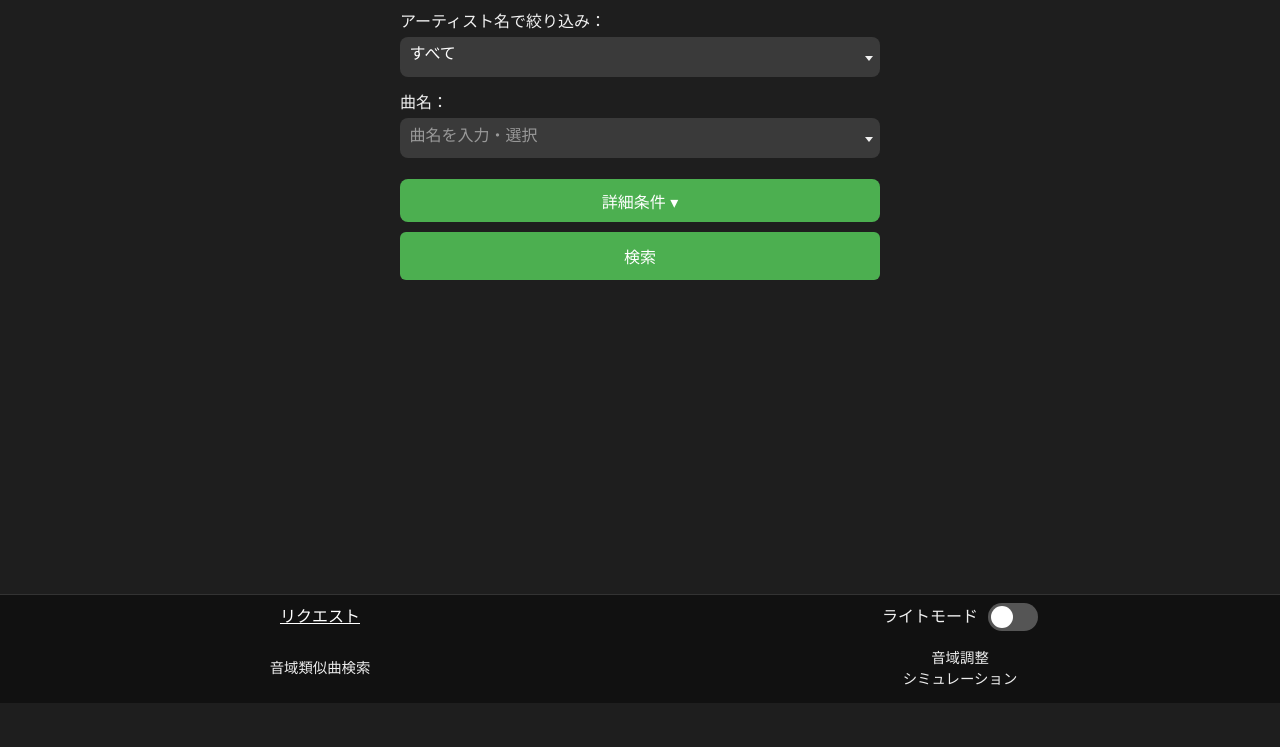
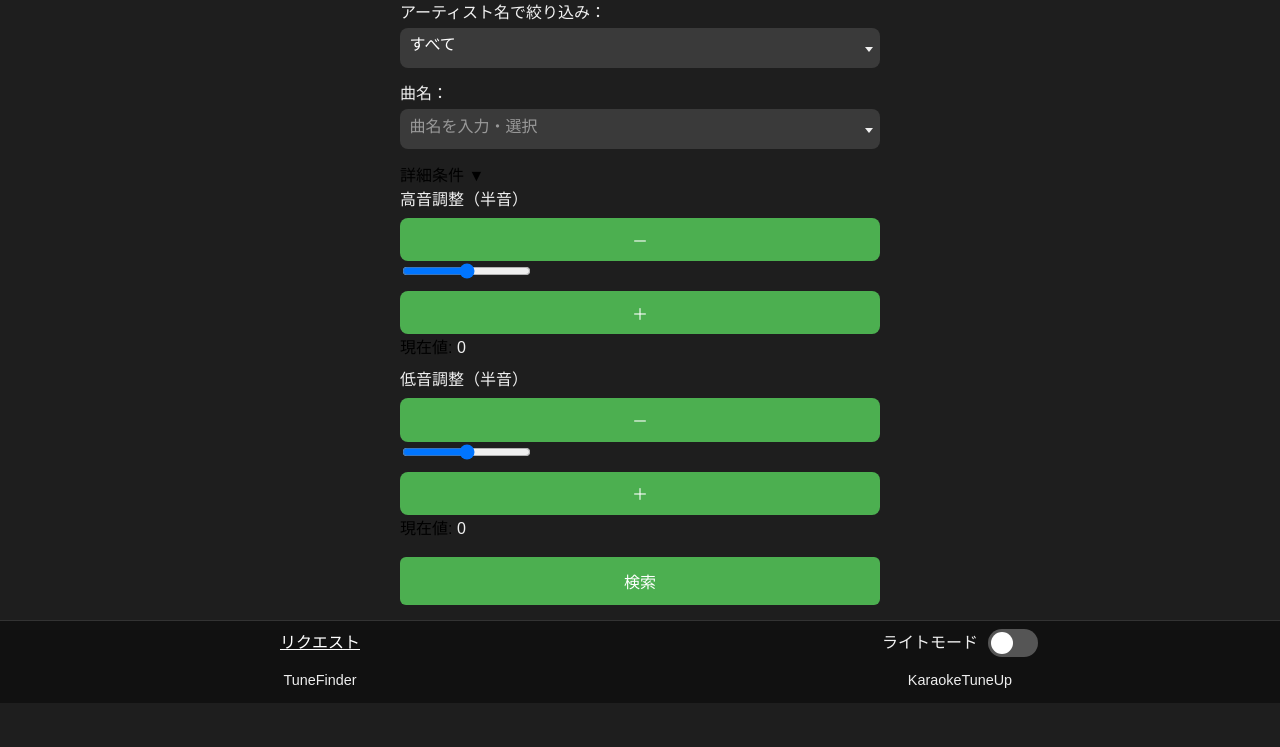
Before and after one commit to zerofeido/karaoke, a website with bundled scripts: page index.html in a window 1280 px wide. Shown: the part 97-844 px from the top of the page. Before the commit the page ends 800 px from the top, so only its background shows below. Built offline with nearby package versions, Linux system fonts and the light colour scheme.

Commit message:
Update index.html
スライダーに変更

```diff
--- a/index.html
+++ b/index.html
@@ -29,7 +29,7 @@
   </head>
   <body>
     <div class="container">
-      <h1>音域類似曲検索</h1>
+      <h1>TuneFinder</h1>
 
       <section class="form-group">
         <div class="form-group">
@@ -43,51 +43,55 @@
         </div>
 
         <!-- 詳細条件トグルボタン -->
-        <button id="toggleDetail">詳細条件 ▾</button>
-
-        <!-- 補正オプション（折りたたみ） -->
-        <div class="adjust-section">
+        <div class="accordion">
+          <div class="accordion-header">詳細条件 ▼</div>
+          <div class="accordion-content index-accordion">
             <!-- 上限補正 -->
             <div class="adjust-row">
-            <label for="maxAdjust"
-              >高音が出しやすい時はプラス（＋）<br />出しづらい時はマイナス（－）</label
-            >
-            <div class="adjust-controls">
+              <label for="maxAdjust">高音調整（半音）</label>
+              <div class="slider-container">
                 <button class="step-btn" data-target="maxAdjust" data-diff="-1">
                   －
                 </button>
                 <input
-                type="number"
+                  type="range"
                   id="maxAdjust"
-                class="adjust-input"
+                  min="-12"
+                  max="12"
+                  step="1"
                   value="0"
-                readonly
                 />
                 <button class="step-btn" data-target="maxAdjust" data-diff="1">
                   ＋
                 </button>
               </div>
+              <div class="current-value">
+                現在値: <span id="maxAdjustValue">0</span>
+              </div>
             </div>
 
             <!-- 下限補正 -->
             <div class="adjust-row">
-            <label for="minAdjust"
-              >低音が出しづらい時はプラス（＋）<br />出しやすい時はマイナス（－）</label
-            >
-            <div class="adjust-controls">
+              <label for="minAdjust">低音調整（半音）</label>
+              <div class="slider-container">
                 <button class="step-btn" data-target="minAdjust" data-diff="-1">
                   －
                 </button>
                 <input
-                type="number"
+                  type="range"
                   id="minAdjust"
-                class="adjust-input"
+                  min="-12"
+                  max="12"
+                  step="1"
                   value="0"
-                readonly
                 />
                 <button class="step-btn" data-target="minAdjust" data-diff="1">
                   ＋
                 </button>
+              </div>
+              <div class="current-value">
+                現在値: <span id="minAdjustValue">0</span>
+              </div>
             </div>
           </div>
         </div>
@@ -125,12 +129,12 @@
       </div>
 
       <div class="bottomNav bottomNavBottom">
-        <button class="nav-item" data-href="index.html">音域類似曲検索</button>
+        <button class="nav-item" data-href="index.html">TuneFinder</button>
         <!-- <button class="nav-item" data-href="search-key-range.html">
         キー範囲検索
       </button> -->
         <button class="nav-item" data-href="key-adjust.html">
-          音域調整<br />シミュレーション
+          KaraokeTuneUp
         </button>
       </div>
     </div>
```
Lines whose indentation alone changed are shown as unchanged.
